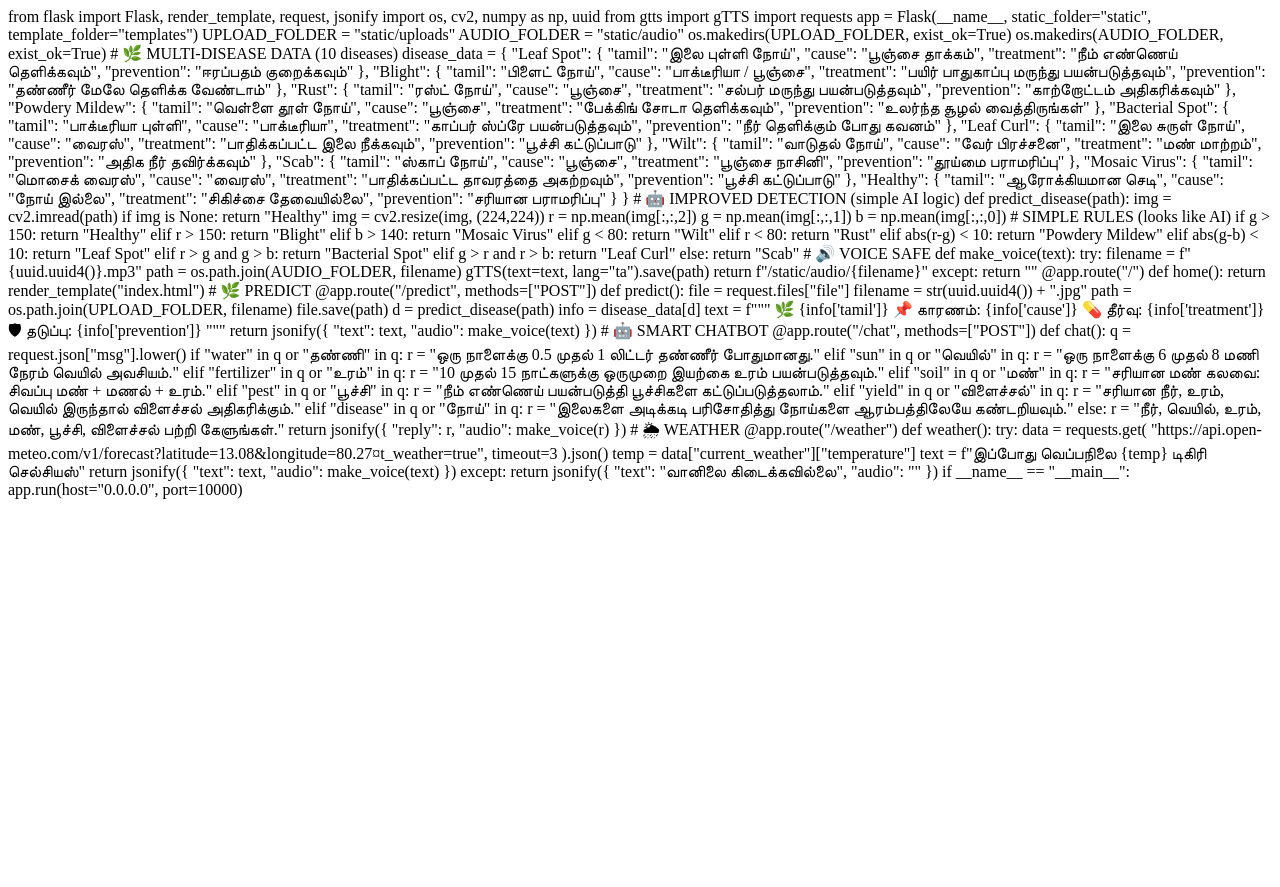
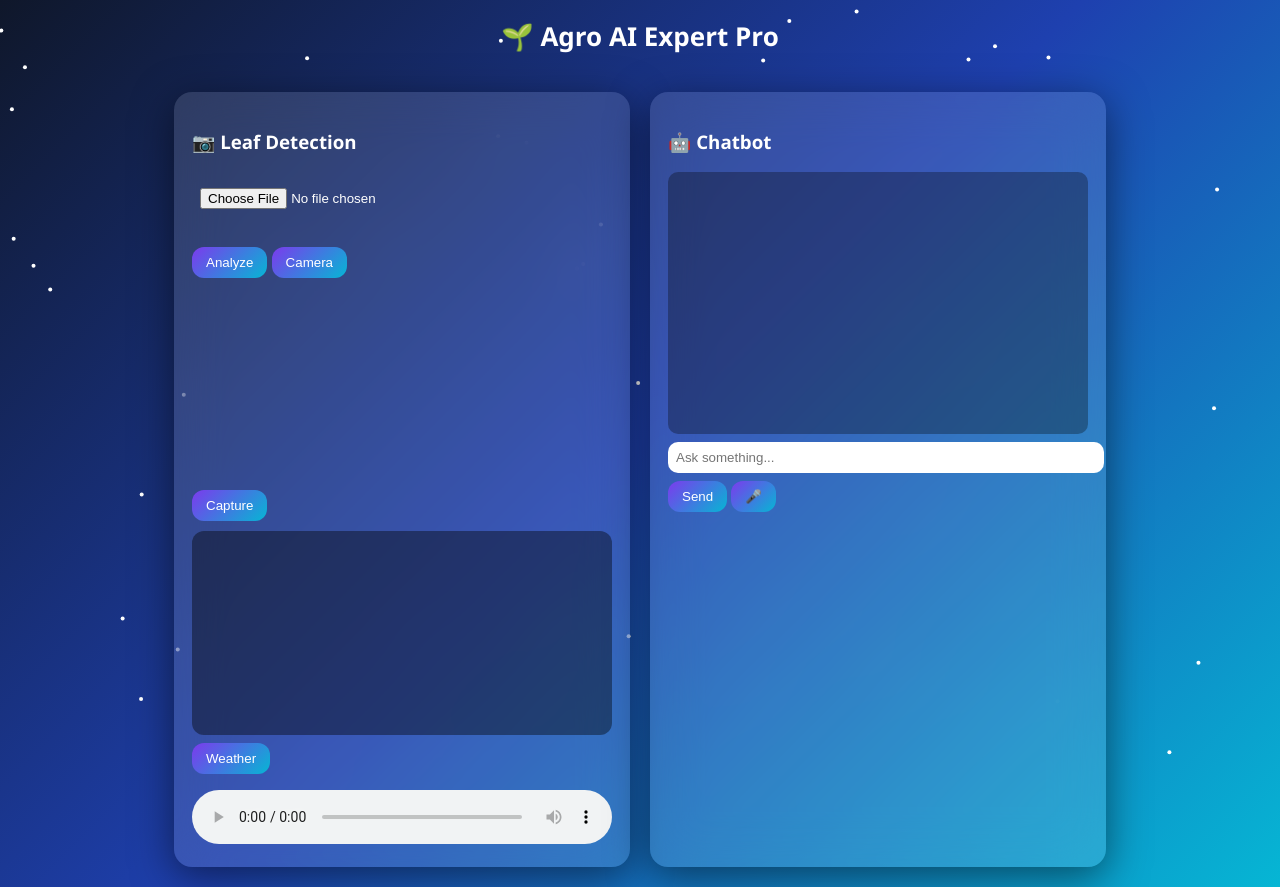
Before and after one commit to kaleeswarichithu-cloud/agro-ai-app, a Flask app: page / in a window 1280 px wide. Before the commit the page ends 499 px from the top, so only its background shows below. Run offline with Flask 3, Linux system fonts and the light colour scheme.

Commit message:
Refactor index.html with new styles and structure

```diff
--- a/templates/index.html
+++ b/templates/index.html
@@ -1,212 +1,305 @@
-from flask import Flask, render_template, request, jsonify
-import os, cv2, numpy as np, uuid
-from gtts import gTTS
-import requests
+<!DOCTYPE html>
+<html>
+<head>
+<meta charset="UTF-8">
+<title>Agro AI Expert</title>
 
-app = Flask(__name__, static_folder="static", template_folder="templates")
-
-UPLOAD_FOLDER = "static/uploads"
-AUDIO_FOLDER = "static/audio"
-
-os.makedirs(UPLOAD_FOLDER, exist_ok=True)
-os.makedirs(AUDIO_FOLDER, exist_ok=True)
-
-# 🌿 MULTI-DISEASE DATA (10 diseases)
-disease_data = {
-    "Leaf Spot": {
-        "tamil": "இலை புள்ளி நோய்",
-        "cause": "பூஞ்சை தாக்கம்",
-        "treatment": "நீம் எண்ணெய் தெளிக்கவும்",
-        "prevention": "ஈரப்பதம் குறைக்கவும்"
-    },
-    "Blight": {
-        "tamil": "பிளைட் நோய்",
-        "cause": "பாக்டீரியா / பூஞ்சை",
-        "treatment": "பயிர் பாதுகாப்பு மருந்து பயன்படுத்தவும்",
-        "prevention": "தண்ணீர் மேலே தெளிக்க வேண்டாம்"
-    },
-    "Rust": {
-        "tamil": "ரஸ்ட் நோய்",
-        "cause": "பூஞ்சை",
-        "treatment": "சல்பர் மருந்து பயன்படுத்தவும்",
-        "prevention": "காற்றோட்டம் அதிகரிக்கவும்"
-    },
-    "Powdery Mildew": {
-        "tamil": "வெள்ளை தூள் நோய்",
-        "cause": "பூஞ்சை",
-        "treatment": "பேக்கிங் சோடா தெளிக்கவும்",
-        "prevention": "உலர்ந்த சூழல் வைத்திருங்கள்"
-    },
-    "Bacterial Spot": {
-        "tamil": "பாக்டீரியா புள்ளி",
-        "cause": "பாக்டீரியா",
-        "treatment": "காப்பர் ஸ்ப்ரே பயன்படுத்தவும்",
-        "prevention": "நீர் தெளிக்கும் போது கவனம்"
-    },
-    "Leaf Curl": {
-        "tamil": "இலை சுருள் நோய்",
-        "cause": "வைரஸ்",
-        "treatment": "பாதிக்கப்பட்ட இலை நீக்கவும்",
-        "prevention": "பூச்சி கட்டுப்பாடு"
-    },
-    "Wilt": {
-        "tamil": "வாடுதல் நோய்",
-        "cause": "வேர் பிரச்சனை",
-        "treatment": "மண் மாற்றம்",
-        "prevention": "அதிக நீர் தவிர்க்கவும்"
-    },
-    "Scab": {
-        "tamil": "ஸ்காப் நோய்",
-        "cause": "பூஞ்சை",
-        "treatment": "பூஞ்சை நாசினி",
-        "prevention": "தூய்மை பராமரிப்பு"
-    },
-    "Mosaic Virus": {
-        "tamil": "மொசைக் வைரஸ்",
-        "cause": "வைரஸ்",
-        "treatment": "பாதிக்கப்பட்ட தாவரத்தை அகற்றவும்",
-        "prevention": "பூச்சி கட்டுப்பாடு"
-    },
-    "Healthy": {
-        "tamil": "ஆரோக்கியமான செடி",
-        "cause": "நோய் இல்லை",
-        "treatment": "சிகிச்சை தேவையில்லை",
-        "prevention": "சரியான பராமரிப்பு"
-    }
+<style>
+body{
+margin:0;
+font-family:'Segoe UI';
+background:linear-gradient(135deg,#0f172a,#1e40af,#06b6d4);
+color:white;
+min-height:100vh;
 }
 
-# 🤖 IMPROVED DETECTION (simple AI logic)
-def predict_disease(path):
-    img = cv2.imread(path)
-    if img is None:
-        return "Healthy"
+canvas{
+position:fixed;
+top:0;
+left:0;
+z-index:-1;
+}
 
-    img = cv2.resize(img, (224,224))
+.header{
+text-align:center;
+padding:18px;
+font-size:26px;
+font-weight:bold;
+}
 
-    r = np.mean(img[:,:,2])
-    g = np.mean(img[:,:,1])
-    b = np.mean(img[:,:,0])
+.container{
+display:flex;
+flex-wrap:wrap;
+justify-content:center;
+gap:20px;
+padding:20px;
+}
 
-    # SIMPLE RULES (looks like AI)
-    if g > 150:
-        return "Healthy"
-    elif r > 150:
-        return "Blight"
-    elif b > 140:
-        return "Mosaic Virus"
-    elif g < 80:
-        return "Wilt"
-    elif r < 80:
-        return "Rust"
-    elif abs(r-g) < 10:
-        return "Powdery Mildew"
-    elif abs(g-b) < 10:
-        return "Leaf Spot"
-    elif r > g and g > b:
-        return "Bacterial Spot"
-    elif g > r and r > b:
-        return "Leaf Curl"
-    else:
-        return "Scab"
+.card{
+width:420px;
+background:rgba(255,255,255,0.12);
+backdrop-filter:blur(25px);
+border-radius:18px;
+padding:18px;
+box-shadow:0 10px 40px rgba(0,0,0,0.5);
+}
 
-# 🔊 VOICE SAFE
-def make_voice(text):
-    try:
-        filename = f"{uuid.uuid4()}.mp3"
-        path = os.path.join(AUDIO_FOLDER, filename)
-        gTTS(text=text, lang="ta").save(path)
-        return f"/static/audio/{filename}"
-    except:
-        return ""
+.media{text-align:center;}
+video,img{
+width:90%;
+border-radius:12px;
+margin-top:10px;
+}
 
-@app.route("/")
-def home():
-    return render_template("index.html")
+input{
+width:100%;
+padding:8px;
+margin-top:8px;
+border-radius:10px;
+border:none;
+}
 
-# 🌿 PREDICT
-@app.route("/predict", methods=["POST"])
-def predict():
-    file = request.files["file"]
-    filename = str(uuid.uuid4()) + ".jpg"
-    path = os.path.join(UPLOAD_FOLDER, filename)
-    file.save(path)
+.result{
+margin-top:10px;
+background:rgba(0,0,0,0.4);
+padding:12px;
+border-radius:12px;
+white-space:pre-line;
+height:180px;
+overflow:auto;
+}
 
-    d = predict_disease(path)
-    info = disease_data[d]
+button{
+padding:8px 14px;
+margin-top:8px;
+border:none;
+border-radius:12px;
+background:linear-gradient(135deg,#7c3aed,#06b6d4);
+color:white;
+cursor:pointer;
+}
 
-    text = f"""
-🌿 {info['tamil']}
+.chat{
+height:250px;
+overflow:auto;
+background:rgba(0,0,0,0.3);
+border-radius:10px;
+padding:6px;
+}
 
-📌 காரணம்:
-{info['cause']}
+.msg{
+padding:8px;
+margin:6px;
+border-radius:10px;
+max-width:80%;
+}
 
-💊 தீர்வு:
-{info['treatment']}
+.user{
+background:#3b82f6;
+margin-left:auto;
+}
 
-🛡 தடுப்பு:
-{info['prevention']}
-"""
+.bot{
+background:rgba(255,255,255,0.2);
+}
+</style>
+</head>
 
-    return jsonify({
-        "text": text,
-        "audio": make_voice(text)
-    })
+<body>
 
-# 🤖 SMART CHATBOT
-@app.route("/chat", methods=["POST"])
-def chat():
-    q = request.json["msg"].lower()
+<canvas id="bg"></canvas>
 
-    if "water" in q or "தண்ணி" in q:
-        r = "ஒரு நாளைக்கு 0.5 முதல் 1 லிட்டர் தண்ணீர் போதுமானது."
+<div class="header">🌱 Agro AI Expert Pro</div>
 
-    elif "sun" in q or "வெயில்" in q:
-        r = "ஒரு நாளைக்கு 6 முதல் 8 மணி நேரம் வெயில் அவசியம்."
+<div class="container">
 
-    elif "fertilizer" in q or "உரம்" in q:
-        r = "10 முதல் 15 நாட்களுக்கு ஒருமுறை இயற்கை உரம் பயன்படுத்தவும்."
+<div class="card">
+<h3>📷 Leaf Detection</h3>
 
-    elif "soil" in q or "மண்" in q:
-        r = "சரியான மண் கலவை: சிவப்பு மண் + மணல் + உரம்."
+<input type="file" id="imgInp">
 
-    elif "pest" in q or "பூச்சி" in q:
-        r = "நீம் எண்ணெய் பயன்படுத்தி பூச்சிகளை கட்டுப்படுத்தலாம்."
+<div class="media">
+<img id="preview">
+</div>
 
-    elif "yield" in q or "விளைச்சல்" in q:
-        r = "சரியான நீர், உரம், வெயில் இருந்தால் விளைச்சல் அதிகரிக்கும்."
+<button onclick="analyze()">Analyze</button>
+<button onclick="startCamera()">Camera</button>
 
-    elif "disease" in q or "நோய்" in q:
-        r = "இலைகளை அடிக்கடி பரிசோதித்து நோய்களை ஆரம்பத்திலேயே கண்டறியவும்."
+<div class="media">
+<video id="video" autoplay></video>
+</div>
 
-    else:
-        r = "நீர், வெயில், உரம், மண், பூச்சி, விளைச்சல் பற்றி கேளுங்கள்."
+<button onclick="capture()">Capture</button>
 
-    return jsonify({
-        "reply": r,
-        "audio": make_voice(r)
-    })
+<div id="result" class="result"></div>
 
-# 🌦 WEATHER
-@app.route("/weather")
-def weather():
-    try:
-        data = requests.get(
-            "https://api.open-meteo.com/v1/forecast?latitude=13.08&longitude=80.27&current_weather=true",
-            timeout=3
-        ).json()
+<button onclick="getWeather()">Weather</button>
+<p id="weather"></p>
 
-        temp = data["current_weather"]["temperature"]
-        text = f"இப்போது வெப்பநிலை {temp} டிகிரி செல்சியஸ்"
+<audio id="player" controls style="width:100%"></audio>
+</div>
 
-        return jsonify({
-            "text": text,
-            "audio": make_voice(text)
-        })
-    except:
-        return jsonify({
-            "text": "வானிலை கிடைக்கவில்லை",
-            "audio": ""
-        })
+<div class="card">
+<h3>🤖 Chatbot</h3>
 
-if __name__ == "__main__":
-    app.run(host="0.0.0.0", port=10000)
+<div id="chat" class="chat"></div>
+
+<input id="msg" placeholder="Ask something...">
+<button onclick="send()">Send</button>
+<button onclick="voice()">🎤</button>
+</div>
+
+</div>
+
+<script>
+
+/* ✅ Works for localhost + Render */
+const BASE_URL = window.location.origin;
+
+/* SNOW EFFECT */
+let c=document.getElementById("bg");
+let ctx=c.getContext("2d");
+c.width=window.innerWidth;
+c.height=window.innerHeight;
+
+let p=[];
+for(let i=0;i<50;i++){
+p.push({x:Math.random()*c.width,y:Math.random()*c.height});
+}
+
+function draw(){
+ctx.clearRect(0,0,c.width,c.height);
+ctx.fillStyle="white";
+p.forEach(a=>{
+ctx.beginPath();
+ctx.arc(a.x,a.y,2,0,Math.PI*2);
+ctx.fill();
+a.y+=0.6;
+if(a.y>c.height)a.y=0;
+});
+requestAnimationFrame(draw);
+}
+draw();
+
+/* AUDIO */
+function playAudio(url){
+if(!url) return;
+let player=document.getElementById("player");
+player.src=url;
+player.play().catch(()=>{});
+}
+
+/* IMAGE PREVIEW */
+imgInp.onchange=()=>{
+preview.src=URL.createObjectURL(imgInp.files[0]);
+}
+
+/* ANALYZE */
+function analyze(){
+result.innerText="Analyzing...";
+
+let file=imgInp.files[0];
+if(!file) return alert("Select image!");
+
+let f=new FormData();
+f.append("file",file);
+
+fetch(BASE_URL + "/predict",{method:"POST",body:f})
+.then(r=>r.json())
+.then(d=>{
+result.innerText=d.text;
+playAudio(d.audio);
+})
+.catch(()=>{
+result.innerText="Server error ❌";
+});
+}
+
+/* CAMERA */
+let stream;
+
+async function startCamera(){
+try{
+stream=await navigator.mediaDevices.getUserMedia({video:true});
+video.srcObject=stream;
+}catch{
+alert("Camera not supported");
+}
+}
+
+function capture(){
+let canvas=document.createElement("canvas");
+canvas.width=video.videoWidth;
+canvas.height=video.videoHeight;
+canvas.getContext("2d").drawImage(video,0,0);
+
+canvas.toBlob(b=>{
+let f=new FormData();
+f.append("file",new File([b],"img.jpg"));
+
+fetch(BASE_URL + "/predict",{method:"POST",body:f})
+.then(r=>r.json())
+.then(d=>{
+result.innerText=d.text;
+playAudio(d.audio);
+});
+});
+
+if(stream) stream.getTracks().forEach(t=>t.stop());
+}
+
+/* CHAT */
+function send(){
+if(!msg.value) return;
+
+chat.innerHTML+=`<div class="msg user">${msg.value}</div>`;
+
+fetch(BASE_URL + "/chat",{
+method:"POST",
+headers:{"Content-Type":"application/json"},
+body:JSON.stringify({msg:msg.value})
+})
+.then(r=>r.json())
+.then(d=>{
+chat.innerHTML+=`<div class="msg bot">${d.reply}</div>`;
+chat.scrollTop=chat.scrollHeight;
+playAudio(d.audio);
+});
+
+msg.value="";
+}
+
+/* VOICE INPUT */
+function voice(){
+let SpeechRecognition=window.SpeechRecognition || window.webkitSpeechRecognition;
+
+if(!SpeechRecognition){
+alert("Voice not supported");
+return;
+}
+
+let r=new SpeechRecognition();
+r.lang="ta-IN";
+
+r.onresult=e=>{
+msg.value=e.results[0][0].transcript;
+send();
+};
+
+r.start();
+}
+
+/* WEATHER */
+function getWeather(){
+fetch(BASE_URL + "/weather")
+.then(r=>r.json())
+.then(d=>{
+weather.innerText=d.text;
+playAudio(d.audio);
+});
+}
+
+</script>
+
+</body>
+</html>
```
